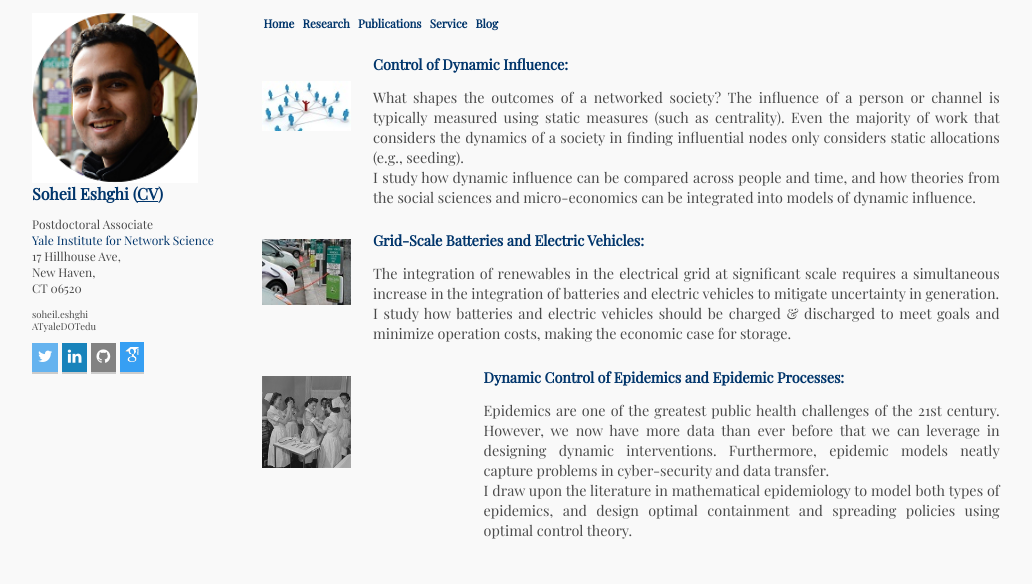
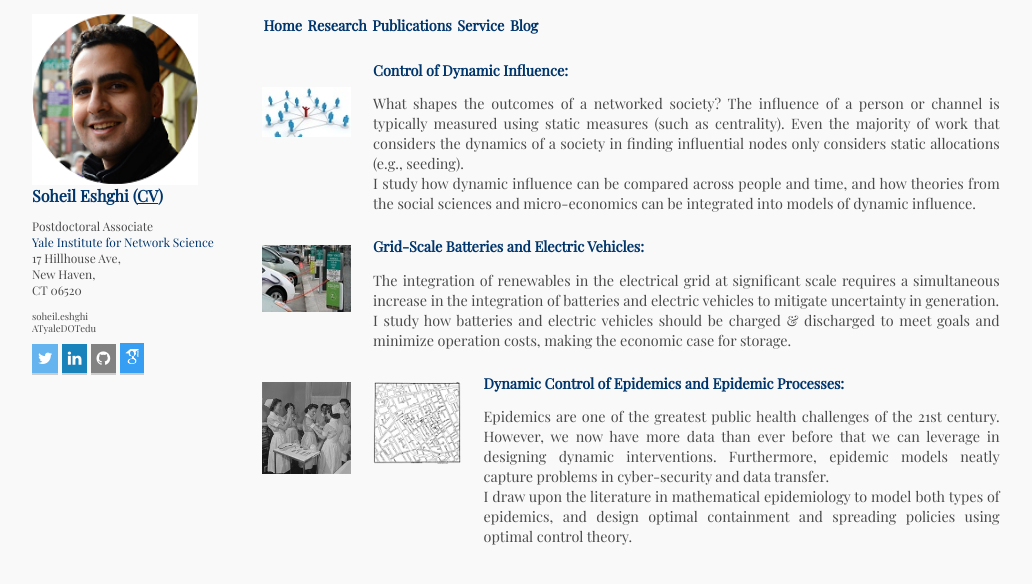
Before and after one commit to SoheilEshghi/SoheilEshghi.github.io, a Jekyll site: the page built from research/index.html, in a window 1280 px wide. Shown: the top 584 px of the page, without its empty margins (55-1087 px from the left). Built offline with Jekyll 4.4.1, drawn with Linux system fonts in a browser that asks for light colours; nearby versions of some CDN libraries.

Commit message:
Build site at 2017-01-16 22:00:47 UTC

```diff
--- a/css/main.css
+++ b/css/main.css
@@ -17,7 +17,7 @@
     padding: 1px;
     list-style: none;
     font-weight: bold;
-    font-size: 0.8em;
+    font-size: 0.9em;
 }
 footer ul{
     font-family:'Playfair Display', 'Arial', serif;
@@ -29,15 +29,15 @@
 
 
 td{
-  font-size: 3vw;
+  font-size: 1vw;
   font-family: 'Playfair Display', 'Arial', serif;
   color:  #00356b;
 }
 
 nav ul li {
     display: inline;
-    font-size: 0.9em;
-    margin-right: 5px;
+    font-size: 1em;
+    margin-right: 2px;
 }
 footer ul li{
     display: inline;
--- a/research/index.html
+++ b/research/index.html
@@ -20,7 +20,7 @@
 <br>
  <div style="float: left; width: 15%;"> <br><img src="/images/vaccines.jpg" style="width:80%;">
  </div>
-  <div style="float: left; width:15%;"> <br><img src="/images/snow.jpg" style="width:0%;"></div>
+  <div style="float: left; width:15%;"> <br><img src="/images/snow.jpg" style="width:80%;"></div>
  <div style="float: left; width: 70%; ">
        <h2>Dynamic Control of Epidemics and Epidemic Processes:</h2>
        <p style="font-size: 0.9em; text-align:justify;"> Epidemics are one of the greatest public health challenges of the 21st century. However, we now have more data than ever before that we can leverage in designing dynamic interventions. Furthermore, epidemic models neatly capture problems in cyber-security and data transfer.<br> I draw upon the literature in mathematical epidemiology to model both types of epidemics, and design optimal containment and spreading policies using optimal control theory.
```
Also changed, not shown: 3 other files.
